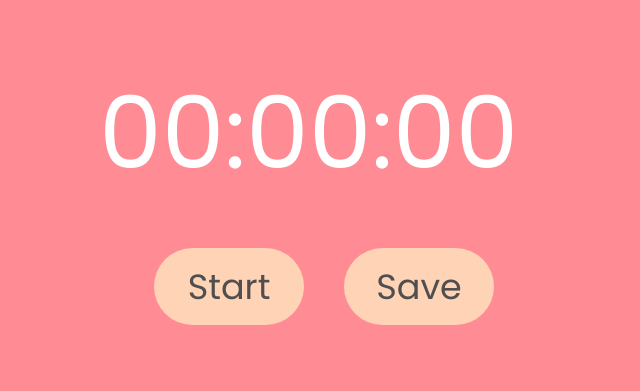
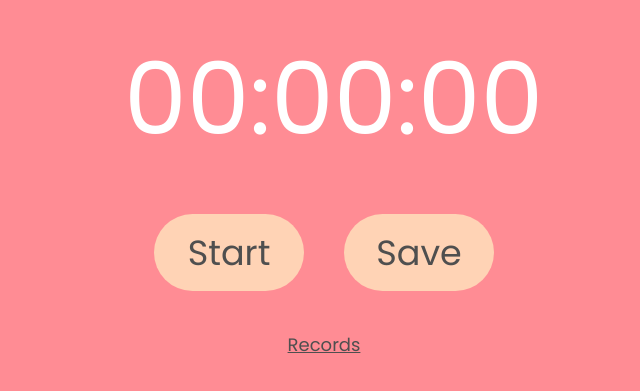
Before and after one commit to kayoken/pomodoro, a React (Vite) app: page / in a window 1280 px wide. Shown: the part 209-600 px from the top of the page, without its empty margins (316-956 px from the left). Built offline with nearby package versions, Linux system fonts and the light colour scheme; data requests are answered from the project's data file.

Commit message:
utilities and router

```diff
--- a/db.json
+++ b/db.json
@@ -1,5 +1,8 @@
 {
-  "posts": [{ "id": 1, "title": "json-server", "author": "typicode" }],
-  "comments": [{ "id": 1, "body": "some comment", "postId": 1 }],
-  "profile": { "name": "typicode" }
+  "records": [
+    { "seconds": 1, "date": "january" },
+    { "seconds": 700, "date": "february" },
+    { "seconds": 3000, "date": "march" },
+    { "seconds": 1900, "date": "april" }
+  ]
 }
--- a/package.json
+++ b/package.json
@@ -12,6 +12,7 @@
     "json-server": "^0.17.0",
     "react": "^17.0.2",
     "react-dom": "^17.0.2",
+    "react-router-dom": "^6.3.0",
     "sass": "^1.49.11"
   },
   "devDependencies": {
--- a/src/App.jsx
+++ b/src/App.jsx
@@ -1,13 +1,32 @@
 import { useState, useEffect } from "react";
+import { Link, BrowserRouter as Router, Route, Routes } from "react-router-dom";
 import "./App.scss";
 import Timer from "./components/Timer";
 import Button from "./components/Button";
+import Records from "./components/Records";
 
 function App() {
   const [seconds, setSeconds] = useState(0);
   const [timerActive, setTimerActive] = useState(false);
   const [intervalId, setIntervalId] = useState(0);
   const [records, setRecords] = useState({});
+
+  useEffect(() => {
+    const getRecords = async () => {
+      const records = await fetchRecords();
+
+      setRecords(records);
+    };
+
+    getRecords();
+  }, []);
+
+  const fetchRecords = async () => {
+    const res = await fetch("http://localhost:3001/records");
+    const data = await res.json();
+
+    return data;
+  };
 
   const handleToggleActive = () => {
     if (!timerActive) {
@@ -25,6 +44,11 @@ function App() {
   const handleSave = () => {};
 
   return (
+    <Router>
+      <Routes>
+        <Route
+          path="/"
+          element={
             <div className={`app ${timerActive ? "active" : ""}`}>
               <Timer seconds={seconds} />
               <div>
@@ -34,8 +58,16 @@ function App() {
                 <Button onClick={handleSave} active={timerActive}>
                   Save
                 </Button>
+                <div className="records">
+                  <Link to="/records">Records</Link>
                 </div>
               </div>
+            </div>
+          }
+        ></Route>
+        <Route path="/records" element={<Records records={records} />} />
+      </Routes>
+    </Router>
   );
 }
 
--- a/src/App.scss
+++ b/src/App.scss
@@ -15,7 +15,7 @@ $black: #4f4f4f;
   height: 100vh;
   background-color: $pink;
   .timer {
-    width: 450px;
+    width: 400px;
     transition: color 0.5s;
     color: $white;
     font-size: 100px;
@@ -48,4 +48,11 @@ $black: #4f4f4f;
       }
     }
   }
+  .records {
+    margin-top: 40px;
+    text-align: center;
+    a {
+      font-size: 18px;
+    }
+  }
 }
--- /dev/null
+++ b/src/components/Records.jsx
@@ -0,0 +1,7 @@
+import React from "react";
+
+const Records = () => {
+  return <div>Records</div>;
+};
+
+export default Records;
--- a/src/components/Timer.jsx
+++ b/src/components/Timer.jsx
@@ -1,26 +1,7 @@
+import { calculateTime } from "../utils/utils";
+
 const Timer = ({ seconds }) => {
-  const calculateTime = () => {
-    const hours = Math.floor(seconds / 3600);
-    const finalSeconds = seconds % 60;
-
-    const remainingSeconds = Math.floor(seconds % 3600);
-    const minutes = Math.floor(remainingSeconds / 60);
-
-    return formatTime(hours, minutes, finalSeconds);
-  };
-
-  const formatTime = (hours, minutes, seconds) => {
-    const format = (timePiece) => {
-      if (timePiece < 9) {
-        return `0${timePiece}`;
-      }
-      return timePiece;
-    };
-
-    return format(hours) + ":" + format(minutes) + ":" + format(seconds);
-  };
-
-  return <div className="timer current-time">{calculateTime()}</div>;
+  return <div className="timer current-time">{calculateTime(seconds)}</div>;
 };
 
 export default Timer;
--- /dev/null
+++ b/src/utils/utils.js
@@ -0,0 +1,22 @@
+const calculateTime = (seconds) => {
+  const hours = Math.floor(seconds / 3600);
+  const finalSeconds = seconds % 60;
+
+  const remainingSeconds = Math.floor(seconds % 3600);
+  const minutes = Math.floor(remainingSeconds / 60);
+
+  return formatTime(hours, minutes, finalSeconds);
+};
+
+const formatTime = (hours, minutes, seconds) => {
+  const format = (timePiece) => {
+    if (timePiece < 9) {
+      return `0${timePiece}`;
+    }
+    return timePiece;
+  };
+
+  return format(hours) + ":" + format(minutes) + ":" + format(seconds);
+};
+
+export { calculateTime, formatTime };
```
Also changed, not shown: 1 other file (tests, documents, lock files or other folders). Lines whose indentation alone changed are shown as unchanged.
